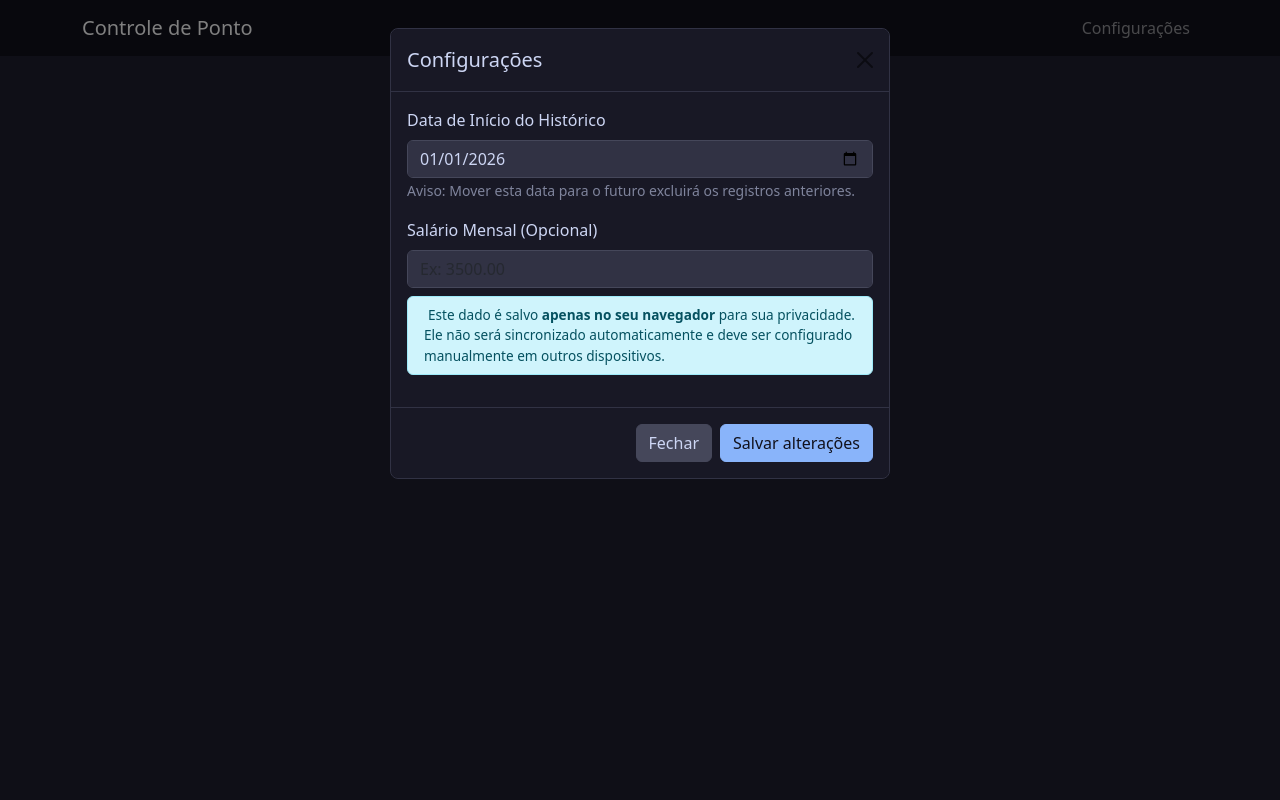
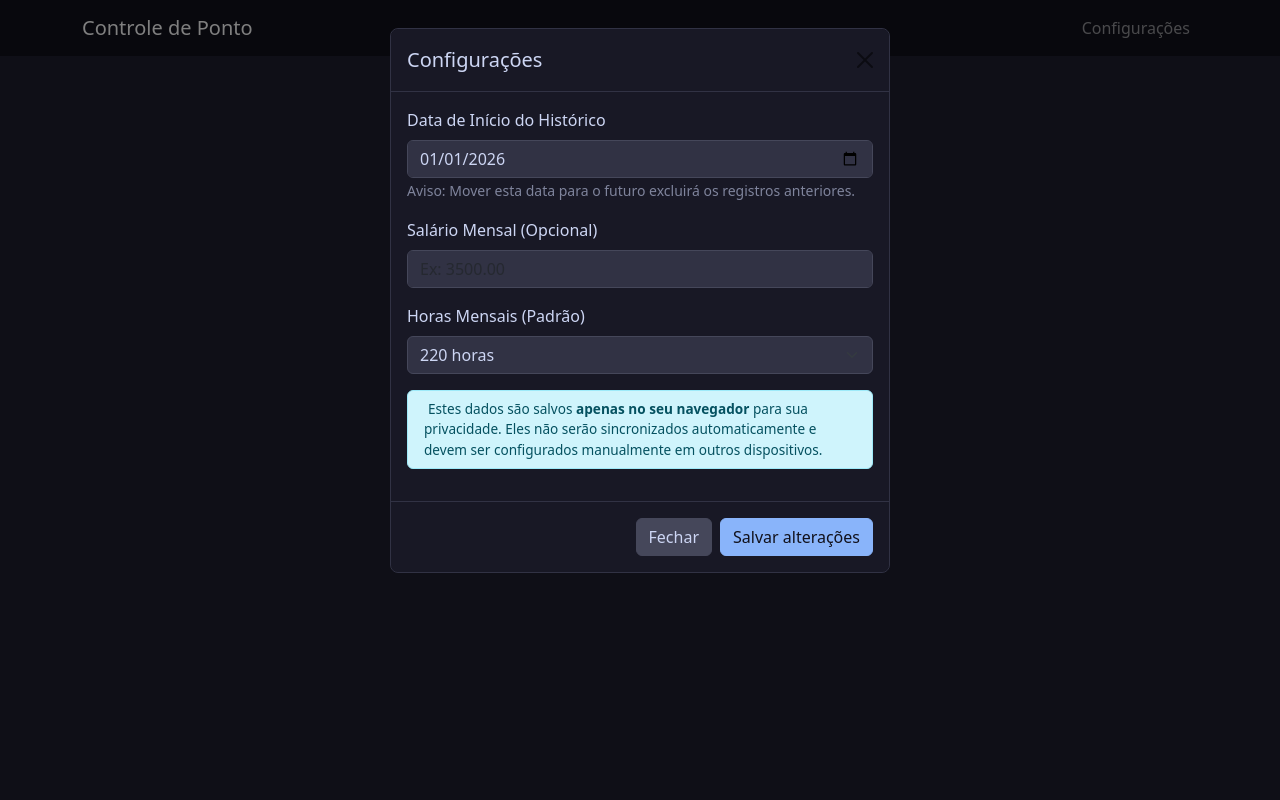
Before and after one commit to autorz/dialoglite, a Flask app: template app/templates/base.html in a window 1280 px wide, after a click on "Configurações". Run offline with Flask 3, Linux system fonts and the light colour scheme; the template is opened without the code that fills it, so the values that code supplies are empty; some libraries are stand-ins or nearby versions.

Commit message:
feat: add configurable monthly hours setting to user preferences and update salary calculations

```diff
--- a/app/templates/base.html
+++ b/app/templates/base.html
@@ -66,11 +66,23 @@
             <div class="mb-3">
               <label class="form-label">Salário Mensal (Opcional)</label>
               <input type="number" step="0.01" id="monthly_salary_input" class="form-control" value="" placeholder="Ex: 3500.00">
-              <div class="alert alert-info py-2 px-3 mt-2" style="font-size: 0.85rem;">
-                <i class="bi bi-info-circle me-1"></i>
-                Este dado é salvo <strong>apenas no seu navegador</strong> para sua privacidade.
-                Ele não será sincronizado automaticamente e deve ser configurado manualmente em outros dispositivos.
+            </div>
+            <div class="mb-3">
+              <label class="form-label">Horas Mensais (Padrão)</label>
+              <select id="monthly_hours_select" class="form-select">
+                <option value="220">220 horas</option>
+                <option value="200">200 horas</option>
+                <option value="176">176 horas</option>
+                <option value="custom">Outro valor...</option>
+              </select>
+              <div id="custom_hours_container" class="mt-2 d-none">
+                <input type="number" step="0.1" id="monthly_hours_custom" class="form-control" placeholder="Digite o valor (ex: 160)">
               </div>
+            </div>
+            <div class="alert alert-info py-2 px-3 mt-2" style="font-size: 0.85rem;">
+              <i class="bi bi-info-circle me-1"></i>
+              Estes dados são salvos <strong>apenas no seu navegador</strong> para sua privacidade.
+              Eles não serão sincronizados automaticamente e devem ser configurados manualmente em outros dispositivos.
             </div>
           </div>
           <div class="modal-footer">
@@ -89,12 +101,38 @@
 <script>
   document.addEventListener('DOMContentLoaded', function() {
     const salaryInput = document.getElementById('monthly_salary_input');
+    const hoursSelect = document.getElementById('monthly_hours_select');
+    const hoursCustomInput = document.getElementById('monthly_hours_custom');
+    const customHoursContainer = document.getElementById('custom_hours_container');
     const settingsForm = document.querySelector('#settingsModal form');
+
+    function toggleCustomHours() {
+      if (hoursSelect.value === 'custom') {
+        customHoursContainer.classList.remove('d-none');
+      } else {
+        customHoursContainer.classList.add('d-none');
+      }
+    }
+
+    if (hoursSelect) {
+      hoursSelect.addEventListener('change', toggleCustomHours);
+    }
 
     // Load from localStorage
     const savedSalary = localStorage.getItem('monthly_salary');
     if (savedSalary && salaryInput) {
       salaryInput.value = savedSalary;
+    }
+
+    const savedHours = localStorage.getItem('monthly_hours') || '220';
+    if (hoursSelect) {
+      if (['220', '200', '176'].includes(savedHours)) {
+        hoursSelect.value = savedHours;
+      } else {
+        hoursSelect.value = 'custom';
+        if (hoursCustomInput) hoursCustomInput.value = savedHours;
+        toggleCustomHours();
+      }
     }
 
     // Save to localStorage when form is submitted
@@ -103,6 +141,13 @@
         if (salaryInput) {
           localStorage.setItem('monthly_salary', salaryInput.value);
         }
+        if (hoursSelect) {
+          let hours = hoursSelect.value;
+          if (hours === 'custom' && hoursCustomInput) {
+            hours = hoursCustomInput.value;
+          }
+          localStorage.setItem('monthly_hours', hours);
+        }
       });
     }
   });
--- a/app/templates/index.html
+++ b/app/templates/index.html
@@ -284,6 +284,7 @@
         var ctx = document.getElementById('balanceChart').getContext('2d');
         var chartData = {{ stats.chart_data | tojson | safe }};
         var monthlySalary = parseFloat(localStorage.getItem('monthly_salary')) || 0;
+        var monthlyHours = parseFloat(localStorage.getItem('monthly_hours')) || 220.0;
 
 
         var labels = chartData.map(function (d) {
@@ -342,7 +343,7 @@
 
                                     if (monthlySalary > 0) {
                                         let hours_float = context.parsed.y;
-                                        let hourly_rate = monthlySalary / 220.0;
+                                        let hourly_rate = monthlySalary / monthlyHours;
                                         let money_value = 0;
                                         if (hours_float > 0) {
                                             money_value = hours_float * (hourly_rate * 1.5);
@@ -371,9 +372,10 @@
         // Initialize money tooltips
         function updateMoneyTooltips() {
             const salary = parseFloat(localStorage.getItem('monthly_salary')) || 0;
+            const monthlyHours = parseFloat(localStorage.getItem('monthly_hours')) || 220.0;
             if (salary <= 0) return;
 
-            const hourlyRate = salary / 220.0;
+            const hourlyRate = salary / monthlyHours;
             const tooltips = document.querySelectorAll('.money-tooltip');
 
             tooltips.forEach(el => {
```
